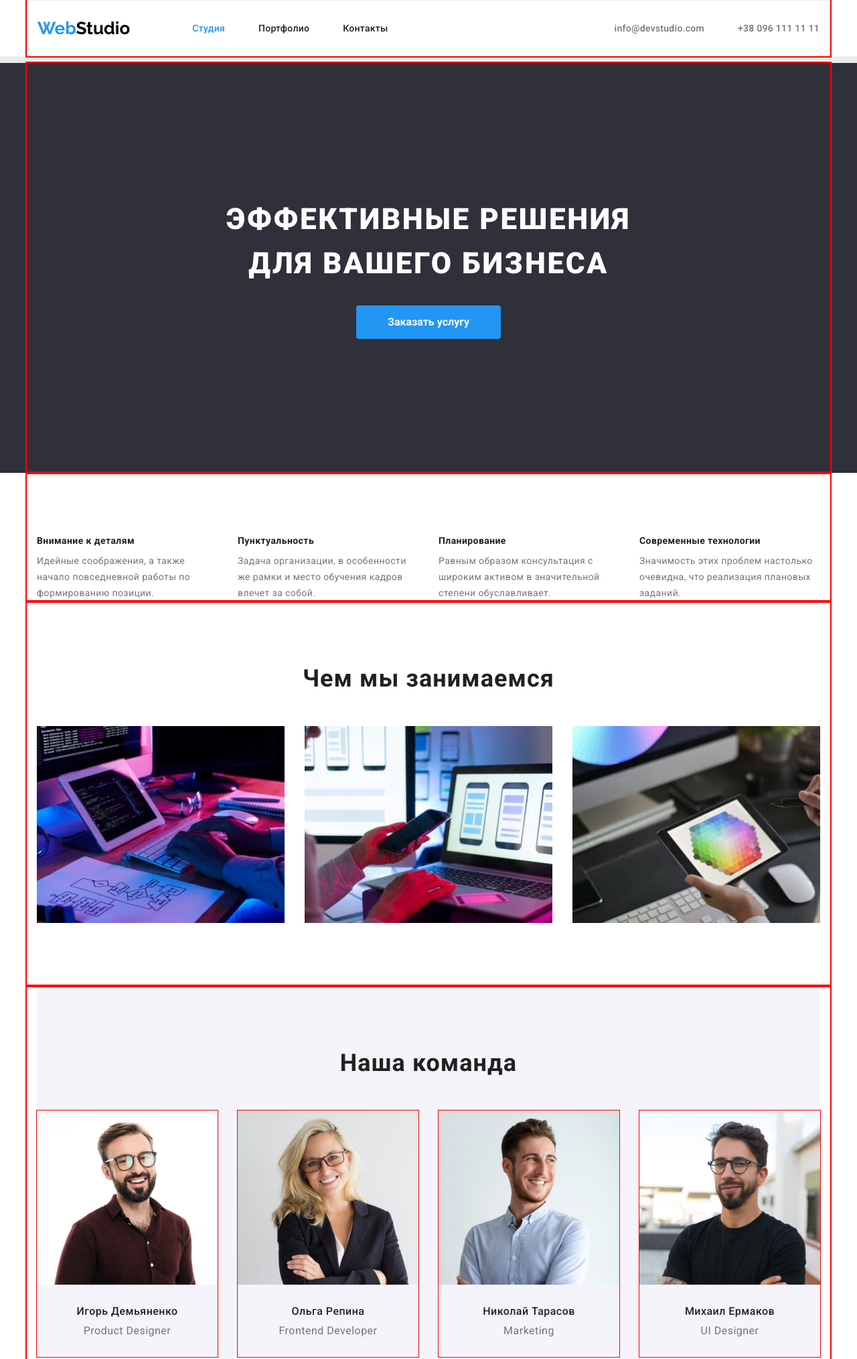
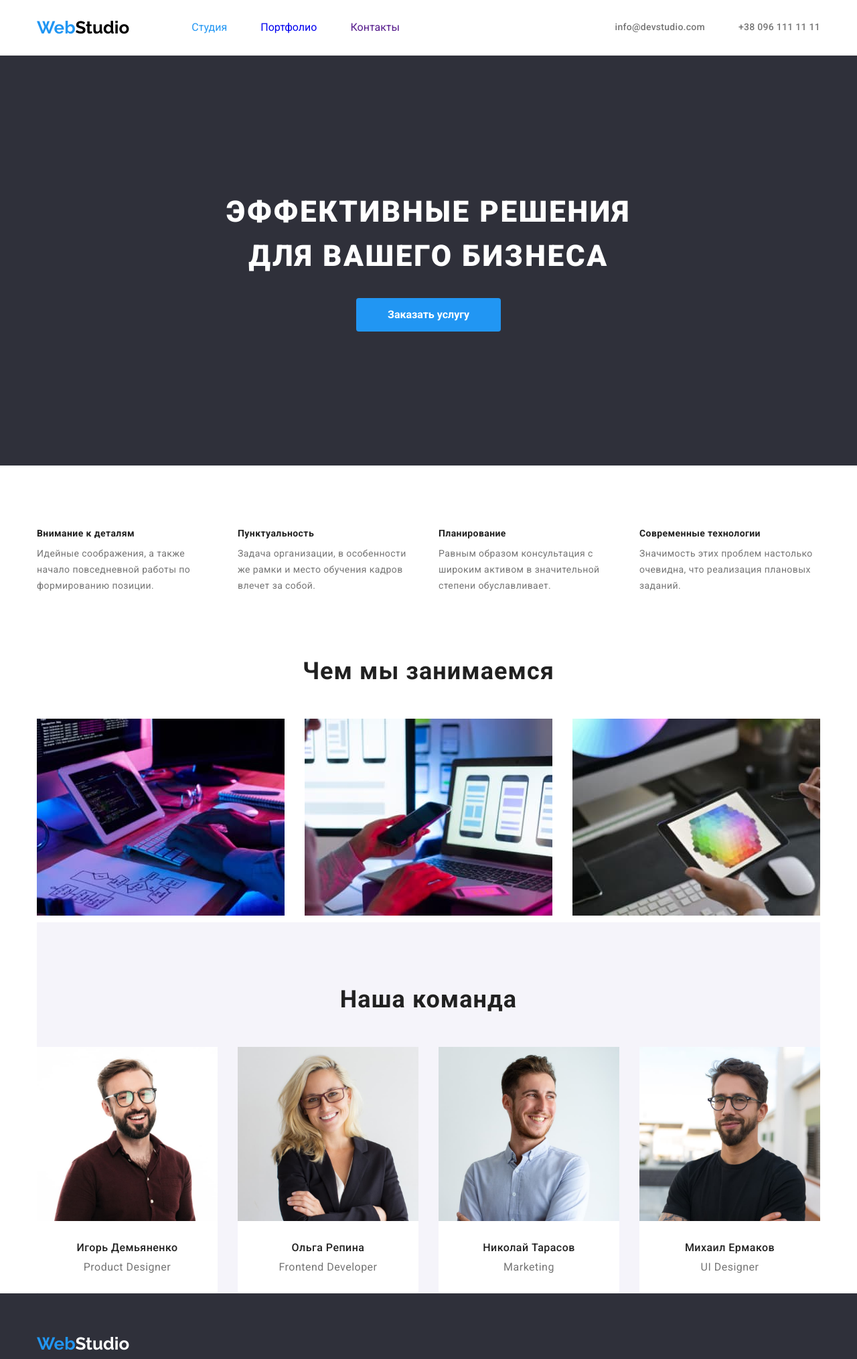
Before and after one commit to Rudenko0339/goit-markup-hw-03, a plain HTML site: page index.html in a window 1280 px wide. Shown: the top 2029 px of the page at 67% size. Drawn offline with nearby package versions, Linux system fonts and the light colour scheme.

Commit message:
corrects remarks

```diff
--- a/css/styles.css
+++ b/css/styles.css
@@ -44,16 +44,48 @@ img {
 .section {
   padding-top: 94px;
 }
-/* --------хедер лого------- */
+ер навигация------- */ .header-link {
+  color: #212121;
+  font-weight: 500;
+  font-size: 14px;
+  line-height: 1.14;
+  letter-spacing: 0.02em;
+}
+
+.header-nav {
+  display: flex;
+  align-items: center;
+}
+
+.header-list {
+  display: flex;
+  margin-left: 93px;
+}
+/* .header-item, */
+.header-link {
+  display: block;
+  padding-top: 32px;
+  padding-bottom: 32px;
+}
+.header-nav .header-item + .header-item {
+  margin-left: 50px;
+}
+
+.header-link.current {
+  color: var(--acсent-color);
+} /* --------хедер лого------- */
 .container {
-  width: 100%;
+  /* width: 100%; */
   max-width: 1200px;
   margin-left: auto;
   margin-right: auto;
   padding-left: 15px;
   padding-right: 15px;
+  /* outline: 2px solid red; */
+}
+/* .section {
   outline: 2px solid red;
-}
+} */
 .container-header {
   display: flex;
 }
@@ -72,42 +104,12 @@ img {
 }
 .header {
   align-items: center;
-  border-bottom: 10px solid #ececec;
+  border-bottom: 1px solid #ececec;
 }
-.container-header {
+/* .container-header {
   border: 1px solid #ececec;
-}
-/* ---------хедер навигация------- */
-
-.header-link {
-  color: #212121;
-  font-weight: 500;
-  font-size: 14px;
-  line-height: 1.14;
-  letter-spacing: 0.02em;
-}
-
-.header-nav {
-  display: flex;
-  align-items: center;
-}
-
-.header-list {
-  display: flex;
-  margin-left: 93px;
-}
-.header-item,
-.header-link {
-  padding-top: 32px;
-  padding-bottom: 32px;
-}
-.header-nav .header-item + .header-item {
-  margin-left: 50px;
-}
-
-.header-link.current {
-  color: var(--acсent-color);
-}
+} */
+/* ---------хед
 .header-link:hover,
 .header-link:focus {
   color: var(--acсent-color);
@@ -120,16 +122,21 @@ img {
 .header-auth {
   display: flex;
   gap: 50px;
+  margin-left: auto;
+  align-items: center;
 }
+/* .auth-item {
+  margin-left: auto;
+} */
 /* .header-auth .auth-item + .auth-item {
   margin-left: 50px;
 } */
 
-.header-connect {
+/* .header-connect {
   display: flex;
   margin-left: auto;
   align-items: center;
-}
+} */
 
 .header-contact {
   color: var(--title-text-color);
@@ -137,6 +144,8 @@ img {
   font-size: 14px;
   line-height: 1.14;
   letter-spacing: 0.02em;
+  padding: 32px 0;
+  display: block;
 }
 .header-contact:hover,
 .header-contact:focus {
@@ -146,6 +155,7 @@ img {
 .hero {
   background-color: #2f303a;
   text-align: center;
+  padding: 200px 0;
 }
 .hero-title {
   color: var(--primary-white-color);
@@ -158,7 +168,7 @@ img {
   max-width: 696px;
   margin-left: auto;
   margin-right: auto;
-  padding-top: 200px;
+  /* padding-top: 200px; */
 }
 .hero-btn {
   /* размер кнопки, прозрачная рамка */
@@ -174,7 +184,7 @@ img {
   padding: 10px 32px;
   text-align: center;
   display: inline-block;
-  margin-bottom: 200px;
+  /* margin-bottom: 200px; */
 }
 .hero-btn:hover,
 .hero-btn:focus {
@@ -199,7 +209,10 @@ img {
   display: flex;
   flex-wrap: wrap;
   column-gap: 30px;
-  padding-top: 94px;
+  /* padding-top: 94px; */
+}
+.section-feature {
+  margin-top: 94px;
 }
 .feature-item {
   width: calc((100% - 90px) / 4);
@@ -229,13 +242,15 @@ img {
   line-height: 1.17;
   letter-spacing: 0.03em;
   text-align: center;
+  margin-bottom: 50px;
   /* padding-bottom: 50px; */
 }
 .work-list {
   display: flex;
-  padding-top: 50px;
-  padding-bottom: 94px;
+  /* padding-top: 50px;
+  padding-bottom: 94px; */
   gap: 30px;
+  margin-bottom: 10px;
 }
 .work-item {
   width: calc((100%-60px) / 3);
@@ -250,14 +265,17 @@ img {
   line-height: 1.17;
   letter-spacing: 0.03em;
   text-align: center;
+  margin-bottom: 50px;
 }
 .staff-item {
-  outline: 1px solid red;
+  /* outline: 1px solid red; */
+  border-radius: 0px 0px 4px 4px;
+  background: #ffffff;
 }
 .staff-list {
   display: flex;
-  padding-top: 50px;
-  padding-bottom: 94px;
+  /* padding-top: 50px;
+  padding-bottom: 94px; */
   gap: 30px;
 }
 .staff-title {
@@ -266,7 +284,8 @@ img {
   line-height: 1.19;
   letter-spacing: 0.03em;
   text-align: center;
-  margin-top: 30px;
+  margin-bottom: 10px;
+  /* margin-top: 30px; */
 }
 .staff-text {
   color: var(--title-text-color);
@@ -274,10 +293,11 @@ img {
   line-height: 1.19;
   letter-spacing: 0.03em;
   text-align: center;
-  margin-top: 10px;
+  /* margin-top: 10px; */
 }
 .staff-id {
   padding-bottom: 30px;
+  padding-top: 30px;
 }
 .staff-item {
   width: calc((100%-90px) / 4);
@@ -296,6 +316,7 @@ img {
   font-size: 26px;
   line-height: 1.19;
   text-decoration: none;
+  /* margin-bottom: 20px; */
   /* padding-top: 60px; */
 }
 
@@ -306,10 +327,17 @@ img {
   line-height: 1.71;
   letter-spacing: 0.03em;
   text-decoration: none;
+  /* margin-bottom: 9px; */
 }
-.address-list {
+.address-link:not(:last-child) {
+  margin-bottom: 9px;
+}
+.address-item {
+  margin-top: 20px;
+}
+/* .address-list {
   padding-top: 20px;
-}
+} */
 .address-link:hover,
 .address-link:focus {
   color: var(--acсent-color);
@@ -328,13 +356,16 @@ img {
 
 /* Портфолио */
 
-/* Кнопки фильтры портфолио */
+/* ------Кнопки фильтры портфолио----- */
+.section-portfolio {
+  padding: 94px, 84px;
+}
 .button-list {
   display: flex;
   justify-content: center;
   gap: 8px;
   margin-bottom: 50px;
-  padding-top: 94px;
+  /* padding-top: 94px; */
 }
 .button-portfolio {
   color: var(--primary-text-color);
@@ -346,6 +377,7 @@ img {
   letter-spacing: 0.03em;
   border: none;
   padding: 6px 22px;
+  border-radius: 4px;
 }
 .cursor {
   cursor: pointer;
@@ -367,6 +399,7 @@ img {
   font-size: 18px;
   line-height: 2;
   letter-spacing: 0.06em;
+  margin-bottom: 4px;
 }
 /* подправить поинтер */
 .picture-list .cursor {
@@ -377,7 +410,7 @@ img {
   font-size: 16px;
   line-height: 1.88;
   letter-spacing: 0.03em;
-  margin-top: 4px;
+  /* margin-top: 4px; */
 }
 
 .card-content {
@@ -386,6 +419,6 @@ img {
   border-top: 0;
 }
 
-.picture-item * {
+/* .picture-item * {
   outline: 1px solid tomato;
-}
+} */
--- a/index.html
+++ b/index.html
@@ -38,7 +38,7 @@
           </ul>
         </nav>
         <!-- навигация авторизации -->
-        <div class="header-connect">
+        <!-- <div class="header-connect"> -->
         <ul class="header-auth list">
           <li class="auth-item">
             <a href="mailto:info@devstudio.com" class="header-contact link"
@@ -51,7 +51,7 @@
             >
           </li>
         </ul>
-        </div>
+        <!-- </div> -->
       </div>
     </header>
     <main>
@@ -62,8 +62,9 @@
           <button type="button" class="hero-btn cursor">Заказать услугу</button>
         </div>
       </section>
+
+      <section class="section-feature">
         <div class="container">
-        <section class="section-feature">
           <!-- скрыт заголовок h2 -->
           <h2 class="visually-hidden">Преимущества</h2>
           <!-- наши преимущества -->
@@ -97,8 +98,9 @@
               </p>
             </li>
           </ul>
+        </div>
       </section>
-      </div>
+
       <div class="container">
         <section class="section-title section">
           <!-- чем мы занимаемся -->
@@ -122,12 +124,10 @@
           <h3 class="staff">Наша команда</h3>
           <ul class="staff-list list">
             <li class="staff-item">
-              <div class="staff-card">
               <img src="./images/Igor.jpg" alt="Igor" width="270" />
               <div class="staff-id">
                 <h4 class="staff-title">Игорь Демьяненко</h4>
                 <p class="staff-text">Product Designer</p>
-                </div>
               </div>
             </li>
             <li class="staff-item">
```
Also changed, not shown: portfolio.html (+4 -4 lines). Lines whose indentation alone changed are shown as unchanged.
